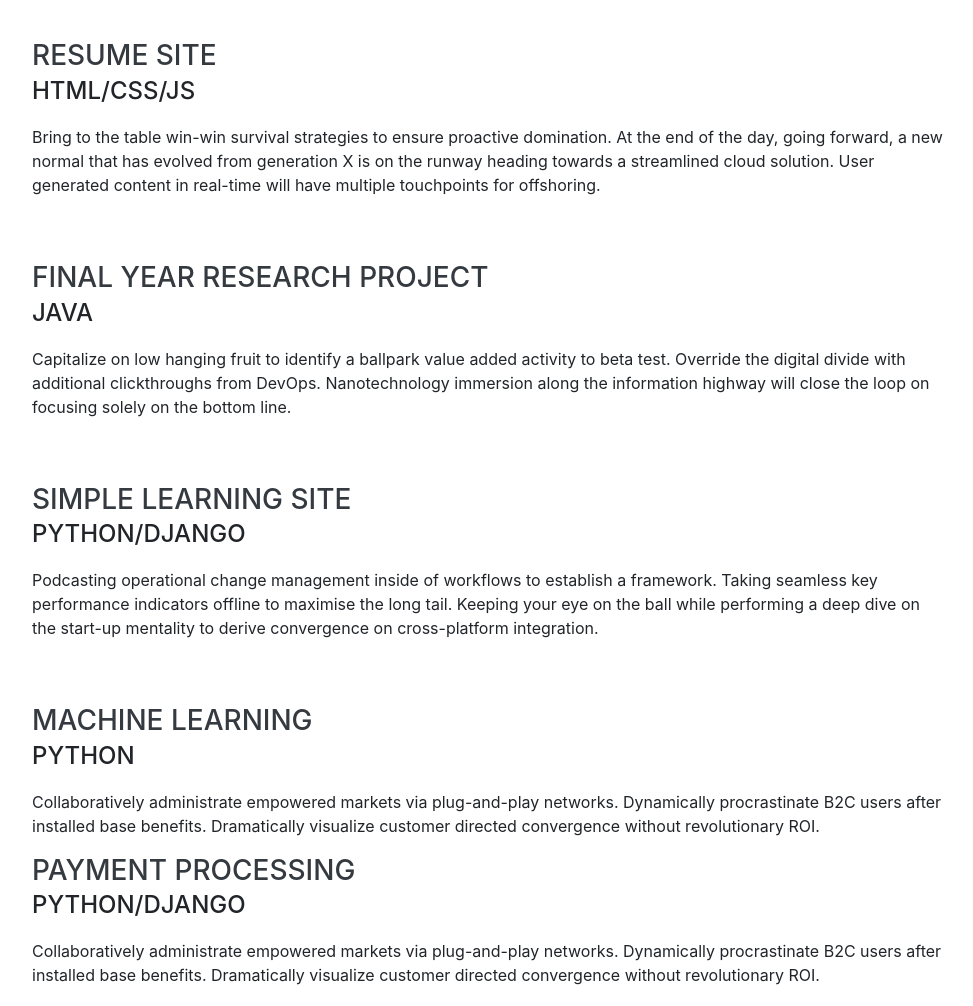
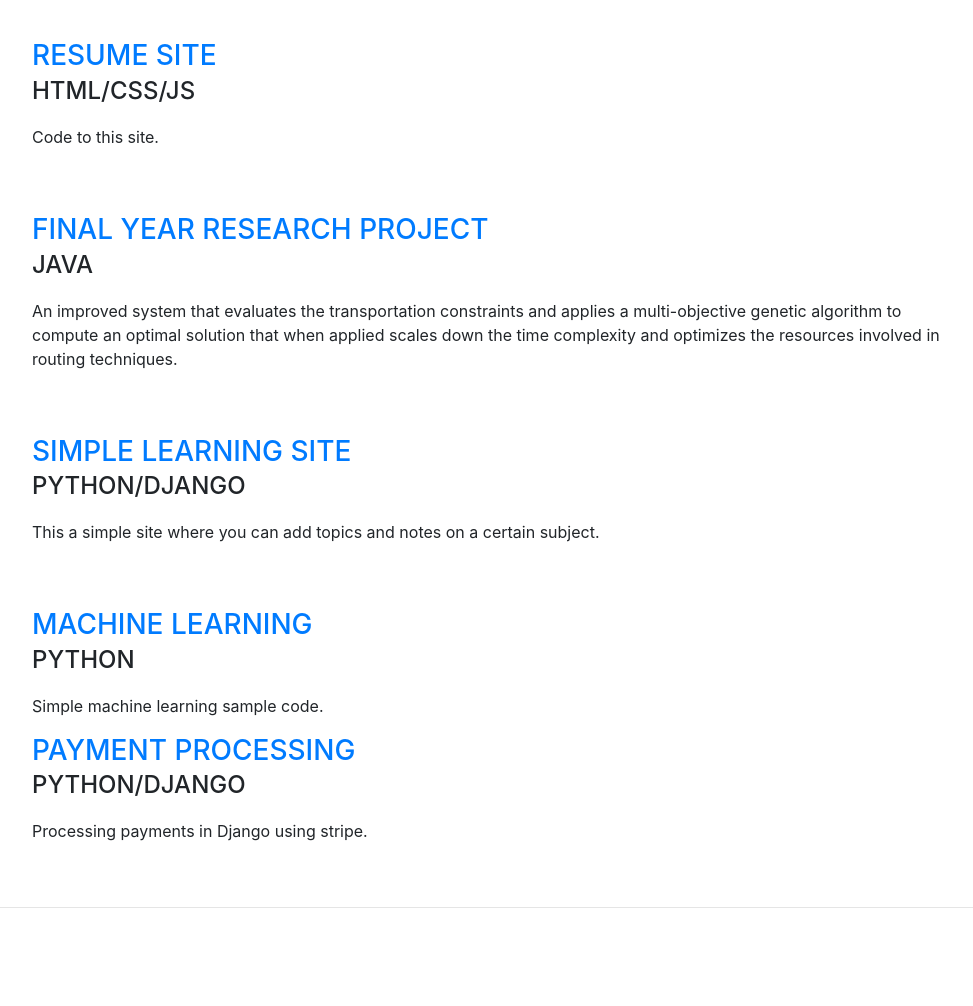
Before and after one commit to chitaha/chitaha.github.io, a website with bundled scripts: page index.html in a window 1280 px wide. Shown: the part 3300-4306 px from the top of the page, without its empty margins (288-1261 px from the left). Built offline with nearby package versions, Linux system fonts and the light colour scheme; a web font is replaced by a local one.

Commit message:
Update index.html

```diff
--- a/index.html
+++ b/index.html
@@ -239,41 +239,43 @@
 
         <div class="resume-item d-flex flex-column flex-md-row justify-content-between mb-5">
           <div class="resume-content">
-            <h3 class="mb-0">Resume Site</h3>
+            <h3 class="mb-0"><a href="https://github.com/chitaha/chitaha.github.io">Resume Site</a></h3>
             <div class="subheading mb-3">Html/Css/Js</div>
-            <p>Bring to the table win-win survival strategies to ensure proactive domination. At the end of the day, going forward, a new normal that has evolved from generation X is on the runway heading towards a streamlined cloud solution. User generated content in real-time will have multiple touchpoints for offshoring.</p>
+            <p> Code to this site. </p>
           </div>
         </div>
 
         <div class="resume-item d-flex flex-column flex-md-row justify-content-between mb-5">
           <div class="resume-content">
-            <h3 class="mb-0">Final Year Research project</h3>
+            <h3 class="mb-0"><a href="https://github.com/chitaha/4th_year_research_project">Final Year Research project</a></h3>
             <div class="subheading mb-3">Java</div>
-            <p>Capitalize on low hanging fruit to identify a ballpark value added activity to beta test. Override the digital divide with additional clickthroughs from DevOps. Nanotechnology immersion along the information highway will close the loop on focusing solely on the bottom line.</p>
+            <p> An improved system that evaluates the transportation constraints and applies a multi-objective
+                genetic algorithm to compute an optimal solution that when applied scales down the time
+                complexity and optimizes the resources involved in routing techniques.</p>
           </div>
         </div>
 
         <div class="resume-item d-flex flex-column flex-md-row justify-content-between mb-5">
           <div class="resume-content">
-            <h3 class="mb-0">Simple Learning Site</h3>
+            <h3 class="mb-0"><a href="https://github.com/chitaha/simple-learning-site--django">Simple Learning Site</a></h3>
             <div class="subheading mb-3">Python/Django</div>
-            <p>Podcasting operational change management inside of workflows to establish a framework. Taking seamless key performance indicators offline to maximise the long tail. Keeping your eye on the ball while performing a deep dive on the start-up mentality to derive convergence on cross-platform integration.</p>
+            <p>This a simple site where you can add topics and notes on a certain subject.</p>
           </div>
         </div>
 
         <div class="resume-item d-flex flex-column flex-md-row justify-content-between">
           <div class="resume-content">
-            <h3 class="mb-0">Machine Learning</h3>
+            <h3 class="mb-0"><a href="https://github.com/chitaha/Machine-Learning">Machine Learning</a></h3>
             <div class="subheading mb-3">Python</div>
-            <p>Collaboratively administrate empowered markets via plug-and-play networks. Dynamically procrastinate B2C users after installed base benefits. Dramatically visualize customer directed convergence without revolutionary ROI.</p>
+            <p>Simple machine learning sample code.</p>
           </div>
         </div>
 
          <div class="resume-item d-flex flex-column flex-md-row justify-content-between">
           <div class="resume-content">
-            <h3 class="mb-0">Payment Processing</h3>
+            <h3 class="mb-0"><a href="https://github.com/chitaha/payment-processing-django">Payment Processing</a></h3>
             <div class="subheading mb-3">Python/Django</div>
-            <p>Collaboratively administrate empowered markets via plug-and-play networks. Dynamically procrastinate B2C users after installed base benefits. Dramatically visualize customer directed convergence without revolutionary ROI.</p>
+            <p>Processing payments in Django using stripe.</p>
           </div>
         </div>
 
```
